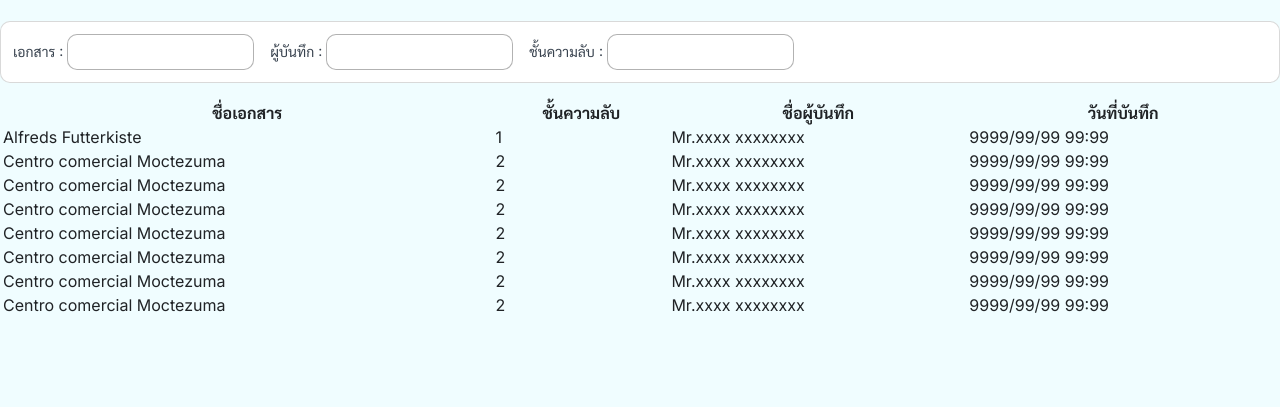
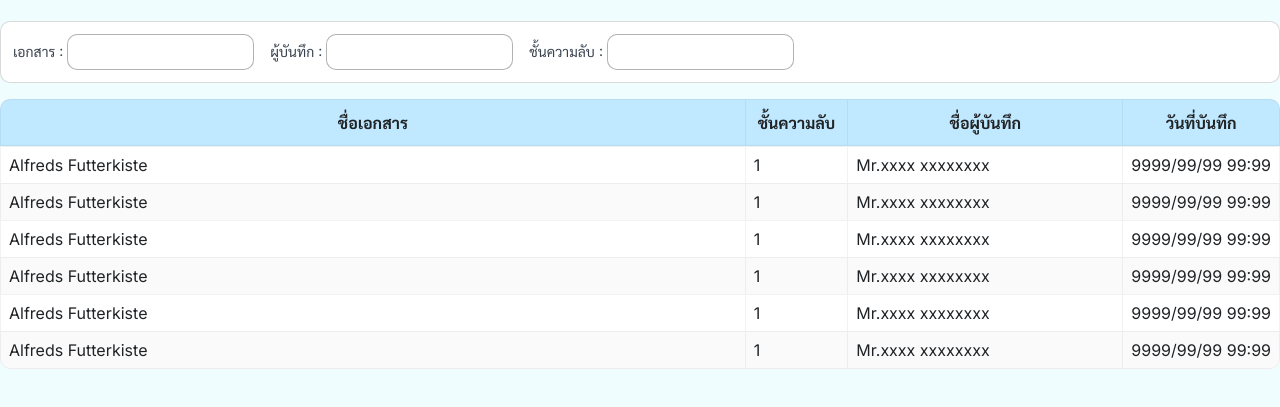
Before and after one commit to dektaiimage/e-consent-ui, a plain HTML site: page index.html in a window 1280 px wide. Shown: the part 71-478 px from the top of the page. Drawn offline with nearby package versions, Linux system fonts and the light colour scheme.

Commit message:
Add ui index page

```diff
--- a/index.html
+++ b/index.html
@@ -53,61 +53,53 @@
         </div>
         <!-- <button class="btn --primary" type="submit">Sign In</button> -->
       </section>
-      <table>
+      <table class="ui-table history-table">
+        <thead>
           <tr>
-          <th>ชื่อเอกสาร</th>
-          <th>ชั้นความลับ</th>
-          <th>ชื่อผู้บันทึก</th>
-          <th>วันที่บันทึก</th>
+            <th class="col-doc-name">ชื่อเอกสาร</th>
+            <th class="col-secret-level">ชั้นความลับ</th>
+            <th class="col-create-by">ชื่อผู้บันทึก</th>
+            <th class="col-date-time">วันที่บันทึก</th>
+          </tr>
+        </thead>
+        <tbody>
+          <tr>
+            <td class="col-doc-name">Alfreds Futterkiste</td>
+            <td class="col-secret-level">1</td>
+            <td class="col-create-by">Mr.xxxx xxxxxxxx</td>
+            <td class="col-date-time">9999/99/99 99:99</td>
           </tr>
           <tr>
-          <td>Alfreds Futterkiste</td>
-          <td>1</td>
-          <td>Mr.xxxx xxxxxxxx</td>
-          <td>9999/99/99 99:99</td>
+            <td class="col-doc-name">Alfreds Futterkiste</td>
+            <td class="col-secret-level">1</td>
+            <td class="col-create-by">Mr.xxxx xxxxxxxx</td>
+            <td class="col-date-time">9999/99/99 99:99</td>
           </tr>
           <tr>
-          <td>Centro comercial Moctezuma</td>
-          <td>2</td>
-          <td>Mr.xxxx xxxxxxxx</td>
-          <td>9999/99/99 99:99</td>
+            <td class="col-doc-name">Alfreds Futterkiste</td>
+            <td class="col-secret-level">1</td>
+            <td class="col-create-by">Mr.xxxx xxxxxxxx</td>
+            <td class="col-date-time">9999/99/99 99:99</td>
           </tr>
           <tr>
-          <td>Centro comercial Moctezuma</td>
-          <td>2</td>
-          <td>Mr.xxxx xxxxxxxx</td>
-          <td>9999/99/99 99:99</td>
+            <td class="col-doc-name">Alfreds Futterkiste</td>
+            <td class="col-secret-level">1</td>
+            <td class="col-create-by">Mr.xxxx xxxxxxxx</td>
+            <td class="col-date-time">9999/99/99 99:99</td>
           </tr>
           <tr>
-          <td>Centro comercial Moctezuma</td>
-          <td>2</td>
-          <td>Mr.xxxx xxxxxxxx</td>
-          <td>9999/99/99 99:99</td>
+            <td class="col-doc-name">Alfreds Futterkiste</td>
+            <td class="col-secret-level">1</td>
+            <td class="col-create-by">Mr.xxxx xxxxxxxx</td>
+            <td class="col-date-time">9999/99/99 99:99</td>
           </tr>
           <tr>
-          <td>Centro comercial Moctezuma</td>
-          <td>2</td>
-          <td>Mr.xxxx xxxxxxxx</td>
-          <td>9999/99/99 99:99</td>
+            <td class="col-doc-name">Alfreds Futterkiste</td>
+            <td class="col-secret-level">1</td>
+            <td class="col-create-by">Mr.xxxx xxxxxxxx</td>
+            <td class="col-date-time">9999/99/99 99:99</td>
           </tr>
-        <tr>
-          <td>Centro comercial Moctezuma</td>
-          <td>2</td>
-          <td>Mr.xxxx xxxxxxxx</td>
-          <td>9999/99/99 99:99</td>
-        </tr>
-        <tr>
-          <td>Centro comercial Moctezuma</td>
-          <td>2</td>
-          <td>Mr.xxxx xxxxxxxx</td>
-          <td>9999/99/99 99:99</td>
-        </tr>
-        <tr>
-          <td>Centro comercial Moctezuma</td>
-          <td>2</td>
-          <td>Mr.xxxx xxxxxxxx</td>
-          <td>9999/99/99 99:99</td>
-        </tr>
+        </tbody>
       </table>
     </div>
   </div>
--- a/src/style/main.css
+++ b/src/style/main.css
@@ -20,11 +20,18 @@ input {}
   font-size: var(--font-size-sm);
   background-color: var(--btn-default-bg);
   color: var(--btn-default-color);
-  height: var(--btn-height-default);
   min-width: var(--btn-default-min-width);
   border-radius: var(--btn-default-radius);
   padding: var(--btn-default-spacing-y) var(--btn-default-spacing-x);
   border: var(--btn-default-border-sizing) var(--btn-default-border-style) var(--btn-default-border-color);
+}
+
+.btn:not(.--lg) {
+  height: var(--btn-default-height);
+}
+
+.btn.--lg {
+  height: var(--btn-lg-height);
 }
 
 .btn.--primary {
@@ -178,7 +185,7 @@ input:focus-visible {}
   color: #dc423b;
 }
 
-.app-content{
+.app-content {
   display: flex;
   flex-direction: column;
   gap: var(--spacing-large);
@@ -192,3 +199,83 @@ input:focus-visible {}
   border: 1px solid rgba(0, 0, 0, 0.15);
   border-radius: var(--radius-default);
 }
+
+.ui-table {
+  border-spacing: 0;
+
+  :is(th) {
+    padding: var(--spacing-default);
+    border-block-width: 1px 1px;
+  }
+
+  :is(td) {
+    padding: var(--spacing-sm);
+    border-block-width: 1px 0;
+  }
+
+  :is(td, th) {
+    border-inline-width: 1px 0;
+    border-style: solid;
+    border-color: rgba(0, 0, 0, 0.05);
+
+    &:last-of-type {
+      border-inline-end-width: 1px;
+    }
+  }
+
+  th {
+    background: var(--colors-themes-200);
+
+    &:first-of-type {
+      border-start-start-radius: var(--radius-default);
+    }
+
+    &:last-of-type {
+      border-start-end-radius: var(--radius-default);
+    }
+  }
+
+  tr {
+    &:last-of-type {
+      td {
+        border-block-width: 1px;
+
+        &:first-of-type {
+          border-end-start-radius: var(--radius-default);
+        }
+
+        &:last-of-type {
+          border-end-end-radius: var(--radius-default);
+        }
+      }
+    }
+
+    &:nth-of-type(odd) {
+      background: #fff;
+    }
+
+    &:nth-of-type(even) {
+      background: #fafafa;
+    }
+  }
+}
+
+.history-table {
+  table-layout: fixed;
+
+  .col-doc-name {}
+
+  .col-secret-level {
+    width: 10px;
+    white-space: nowrap;
+  }
+
+  .col-create-by {
+    width: 250px;
+  }
+
+  .col-date-time {
+    width: 10px;
+    white-space: nowrap;
+  }
+}
--- a/src/style/variables.css
+++ b/src/style/variables.css
@@ -65,7 +65,8 @@
   --btn-primary-bg: var(--colors-primary);
   --btn-primary-hover-bg: var(--colors-primary-hover);
   --btn-primary-color: var(--colors-on-primary);
-  --btn-height-default: var(--sizing-form-element-default);
+  --btn-default-height: var(--sizing-form-element-default);
+  --btn-lg-height: var(--sizing-form-element-large);
 
   --input-default-border-color: rgba(0, 0, 0, 0.3);
   --input-default-focus-border-color: var(--colors-themes-500);
```
Lines whose indentation alone changed are shown as unchanged.
